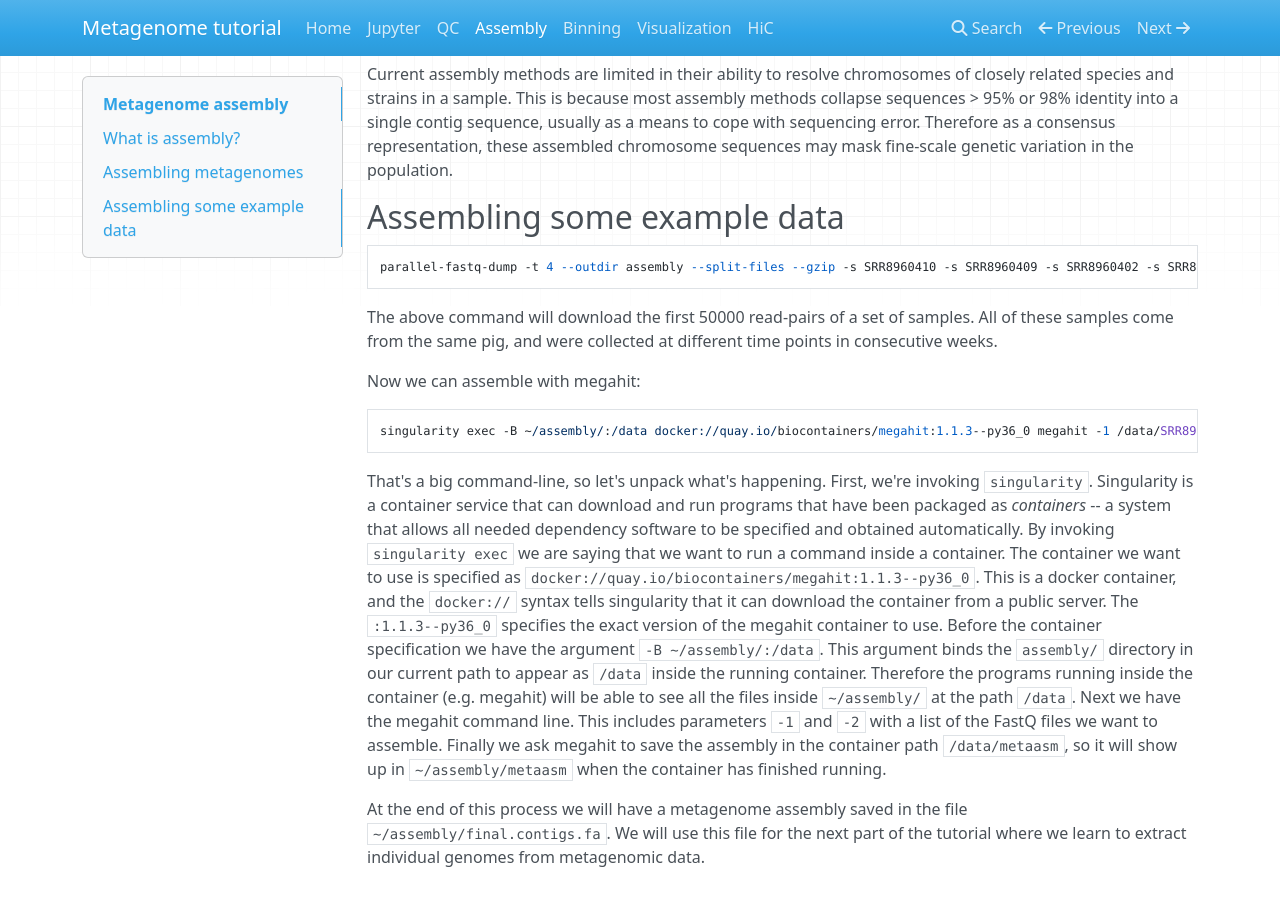
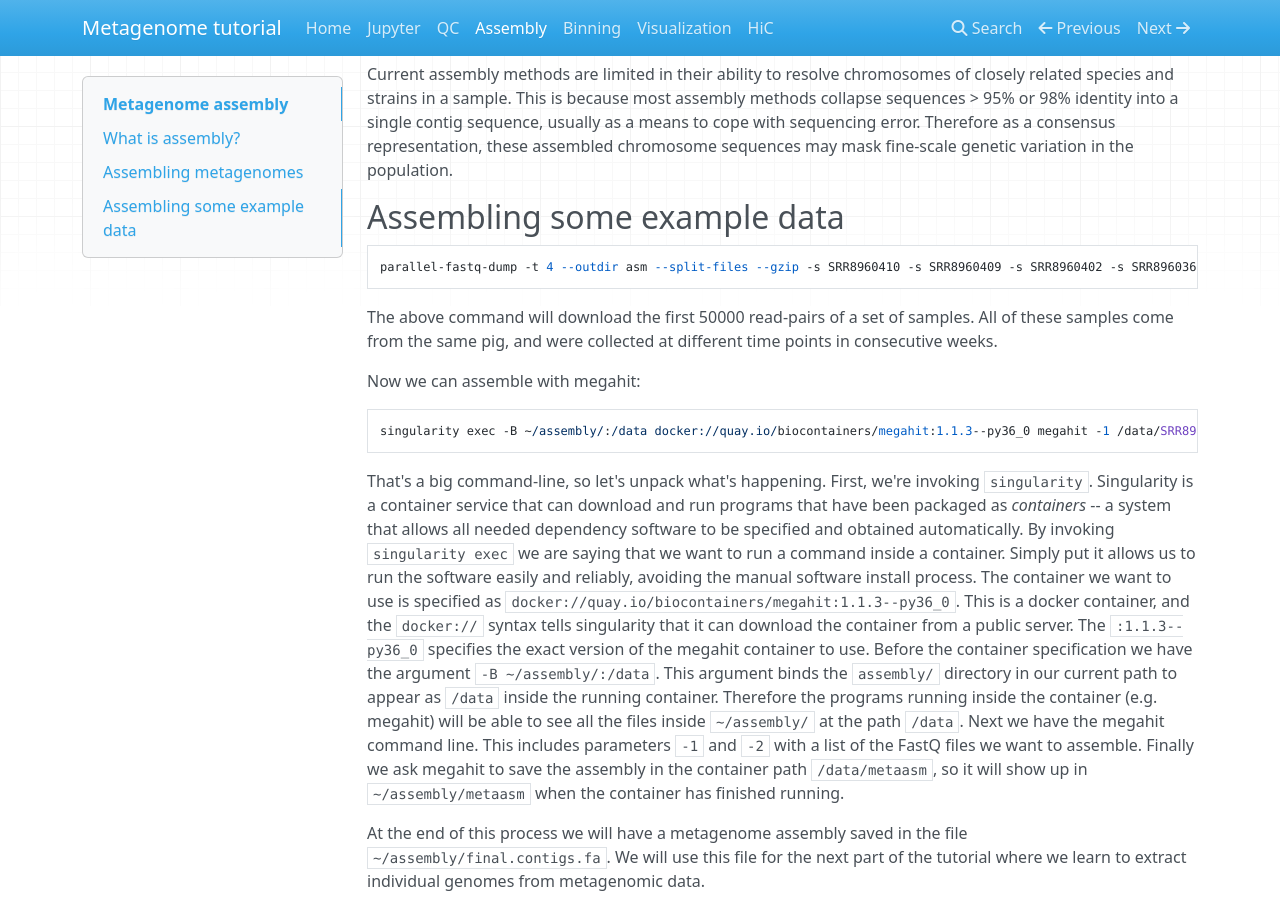
Before and after one commit to thegeneschool/metagenomics, an MkDocs documentation site: the page built from docs/assembly.md, in a window 1280 px wide and 900 px high, scrolled down 632 px. Built offline with MkDocs 1.6.1, drawn with Linux system fonts in a browser that asks for light colours; nearby versions of some CDN libraries; old or Windows-style settings are respelled for this version of MkDocs.

Commit message:
[AD] little refinements

````diff
--- a/docs/assembly.md
+++ b/docs/assembly.md
@@ -31,7 +31,7 @@
 ## Assembling some example data
 
 ```
-parallel-fastq-dump -t 4 --outdir assembly --split-files --gzip -s SRR8960410 -s SRR8960409 -s SRR8960402 -s SRR8960368 -s SRR8960420 -s SRR8960739 -s SRR8960679 -s SRR8960627 -s SRR8960591 -s SRR8960887 --minSpotId 0 --maxSpotId 50000
+parallel-fastq-dump -t 4 --outdir asm --split-files --gzip -s SRR8960410 -s SRR8960409 -s SRR8960402 -s SRR8960368 -s SRR8960420 -s SRR8960739 -s SRR8960679 -s SRR8960627 -s SRR8960591 -s SRR8960887 --minSpotId 0 --maxSpotId 50000 && mv asm assembly
 ```
 The above command will download the first 50000 read-pairs of a set of samples.
 All of these samples come from the same pig, and were collected at different time points in consecutive weeks.
@@ -42,6 +42,18 @@
 singularity exec -B ~/assembly/:/data docker://quay.io/biocontainers/megahit:1.1.3--py36_0 megahit -1 /data/SRR8960410_1.fastq.gz,/data/SRR8960409_1.fastq.gz,/data/SRR8960402_1.fastq.gz,/data/SRR8960368_1.fastq.gz,/data/SRR8960420_1.fastq.gz,/data/SRR8960739_1.fastq.gz,/data/SRR8960679_1.fastq.gz,/data/SRR8960627_1.fastq.gz,/data/SRR8960591_1.fastq.gz,/data/SRR8960887_1.fastq.gz -2 /data/SRR8960410_2.fastq.gz,/data/SRR8960409_2.fastq.gz,/data/SRR8960402_2.fastq.gz,/data/SRR8960368_2.fastq.gz,/data/SRR8960420_2.fastq.gz,/data/SRR8960739_2.fastq.gz,/data/SRR8960679_2.fastq.gz,/data/SRR8960627_2.fastq.gz,/data/SRR8960591_2.fastq.gz,/data/SRR8960887_2.fastq.gz -o /data/metaasm
 ```
 
-That's a big command-line, so let's unpack what's happening. First, we're invoking `singularity`. Singularity is a container service that can download and run programs that have been packaged as _containers_ -- a system that allows all needed dependency software to be specified and obtained automatically. By invoking `singularity exec` we are saying that we want to run a command inside a container. The container we want to use is specified as `docker://quay.io/biocontainers/megahit:1.1.3--py36_0`. This is a docker container, and the `docker://` syntax tells singularity that it can download the container from a public server. The `:1.1.3--py36_0` specifies the exact version of the megahit container to use. Before the container specification we have the argument `-B ~/assembly/:/data`. This argument binds the `assembly/` directory in our current path to appear as `/data` inside the running container. Therefore the programs running inside the container (e.g. megahit) will be able to see all the files inside `~/assembly/` at the path `/data`. Next we have the megahit command line. This includes parameters `-1` and `-2` with a list of the FastQ files we want to assemble. Finally we ask megahit to save the assembly in the container path `/data/metaasm`, so it will show up in `~/assembly/metaasm` when the container has finished running.
+That's a big command-line, so let's unpack what's happening.
+First, we're invoking `singularity`.
+Singularity is a container service that can download and run programs that have been packaged as _containers_ -- a system that allows all needed dependency software to be specified and obtained automatically.
+By invoking `singularity exec` we are saying that we want to run a command inside a container.
+Simply put it allows us to run the software easily and reliably, avoiding the manual software install process.
+The container we want to use is specified as `docker://quay.io/biocontainers/megahit:1.1.3--py36_0`.
+This is a docker container, and the `docker://` syntax tells singularity that it can download the container from a public server.
+The `:1.1.3--py36_0` specifies the exact version of the megahit container to use.
+Before the container specification we have the argument `-B ~/assembly/:/data`.
+This argument binds the `assembly/` directory in our current path to appear as `/data` inside the running container.
+Therefore the programs running inside the container (e.g. megahit) will be able to see all the files inside `~/assembly/` at the path `/data`. Next we have the megahit command line.
+This includes parameters `-1` and `-2` with a list of the FastQ files we want to assemble.
+Finally we ask megahit to save the assembly in the container path `/data/metaasm`, so it will show up in `~/assembly/metaasm` when the container has finished running.
 
 At the end of this process we will have a metagenome assembly saved in the file `~/assembly/final.contigs.fa`. We will use this file for the next part of the tutorial where we learn to extract individual genomes from metagenomic data.
````
